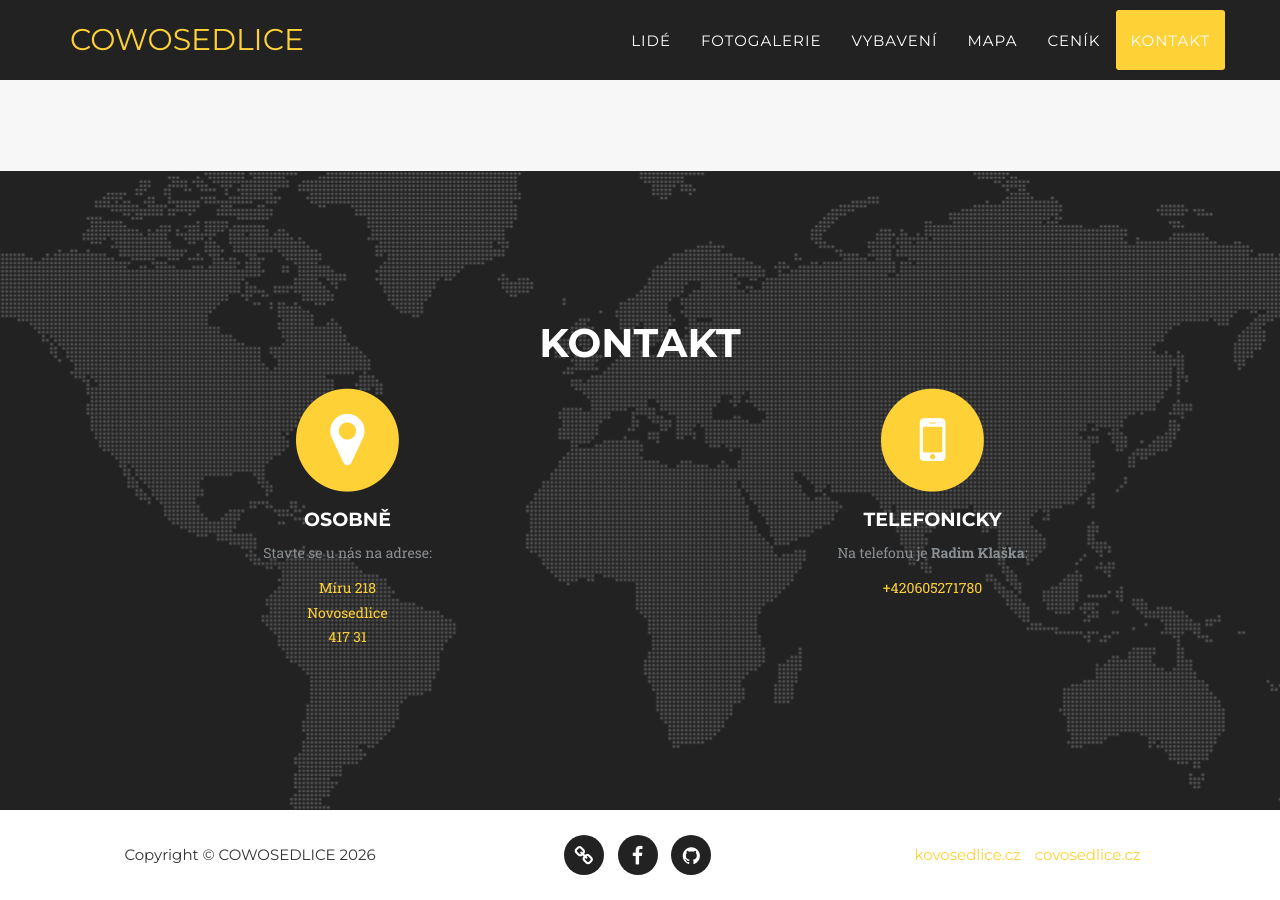
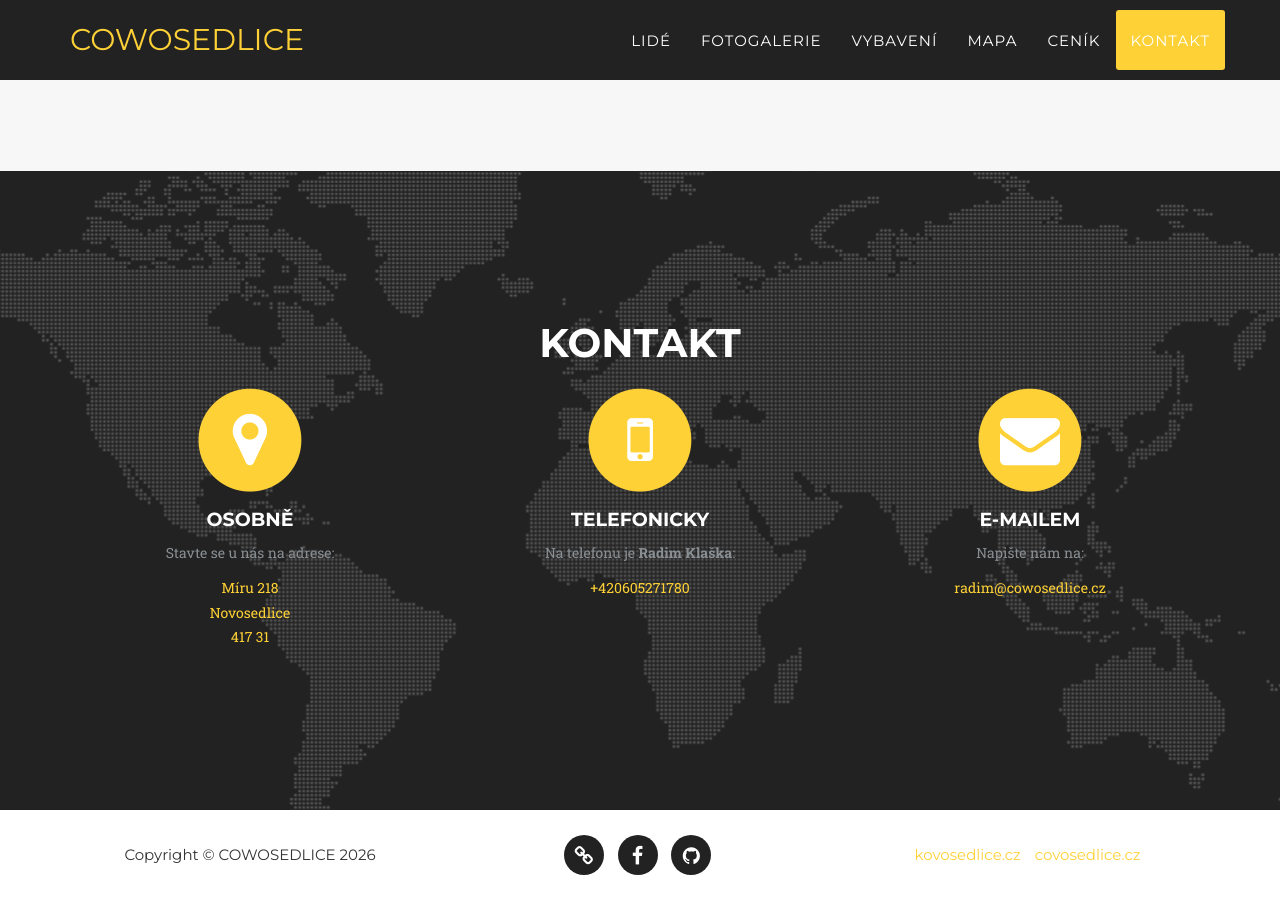
Before and after one commit to cowosedlice/cowosedlice.cz, a Jekyll site: the page built from index.html, in a window 1280 px wide and 900 px high, scrolled down 6415 px. Built offline with Jekyll 4.4.1, drawn with Linux system fonts in a browser that asks for light colours; some web fonts are replaced.

Commit message:
Add email contact option to contact section
- Updated contact section layout from 2 to 3 columns
- Added email contact option with envelope icon
- Email address uses site.email variable from _config.yml
- Updated email in config from radek@ to radim@cowosedlice.cz

🤖 Generated with [Claude Code](https://claude.com/claude-code)

Co-Authored-By: Claude Sonnet 4.5 <noreply@anthropic.com>

```diff
--- a/_config.yml
+++ b/_config.yml
@@ -4,7 +4,7 @@ baseurl:
 # Site settings
 title: Cowosedlice.cz - sdílená kancelář v Novosedlicích u Teplic
 title-visible: COWOSEDLICE
-email: radek@cowosedlice.cz
+email: radim@cowosedlice.cz
 description: "Cowosedlice jsou tu pro ty, kterým nevyhovuje práce z domova anebo pro ty, kteří zkrátka jen chtějí zkusit změnu."
 
 # About section
--- a/_includes/contact.html
+++ b/_includes/contact.html
@@ -6,7 +6,7 @@
       </div>
     </div>
     <div class="row text-center">
-      <div class="col-md-6">
+      <div class="col-md-4">
                     <span class="fa-stack fa-4x">
                         <i class="fa fa-circle fa-stack-2x text-primary"></i>
                         <i class="fa fa-map-marker fa-stack-1x fa-inverse"></i>
@@ -17,7 +17,7 @@
           Novosedlice<br>
           417 31</p>
       </div>
-      <div class="col-md-6">
+      <div class="col-md-4">
                     <span class="fa-stack fa-4x">
                         <i class="fa fa-circle fa-stack-2x text-primary"></i>
                         <i class="fa fa-mobile fa-stack-1x fa-inverse"></i>
@@ -26,6 +26,15 @@
         <p class="text-muted">Na telefonu je <strong>Radim Klaška</strong>:</p>
         <p class="text-primary"><a href="tel:+420605271780">+420605271780</a></p>
       </div>
+      <div class="col-md-4">
+                    <span class="fa-stack fa-4x">
+                        <i class="fa fa-circle fa-stack-2x text-primary"></i>
+                        <i class="fa fa-envelope fa-stack-1x fa-inverse"></i>
+                    </span>
+        <h4 class="section-heading">E-mailem</h4>
+        <p class="text-muted">Napište nám na:</p>
+        <p class="text-primary"><a href="mailto:{{ site.email }}">{{ site.email }}</a></p>
+      </div>
     </div>
   </div>
 </section>
```
